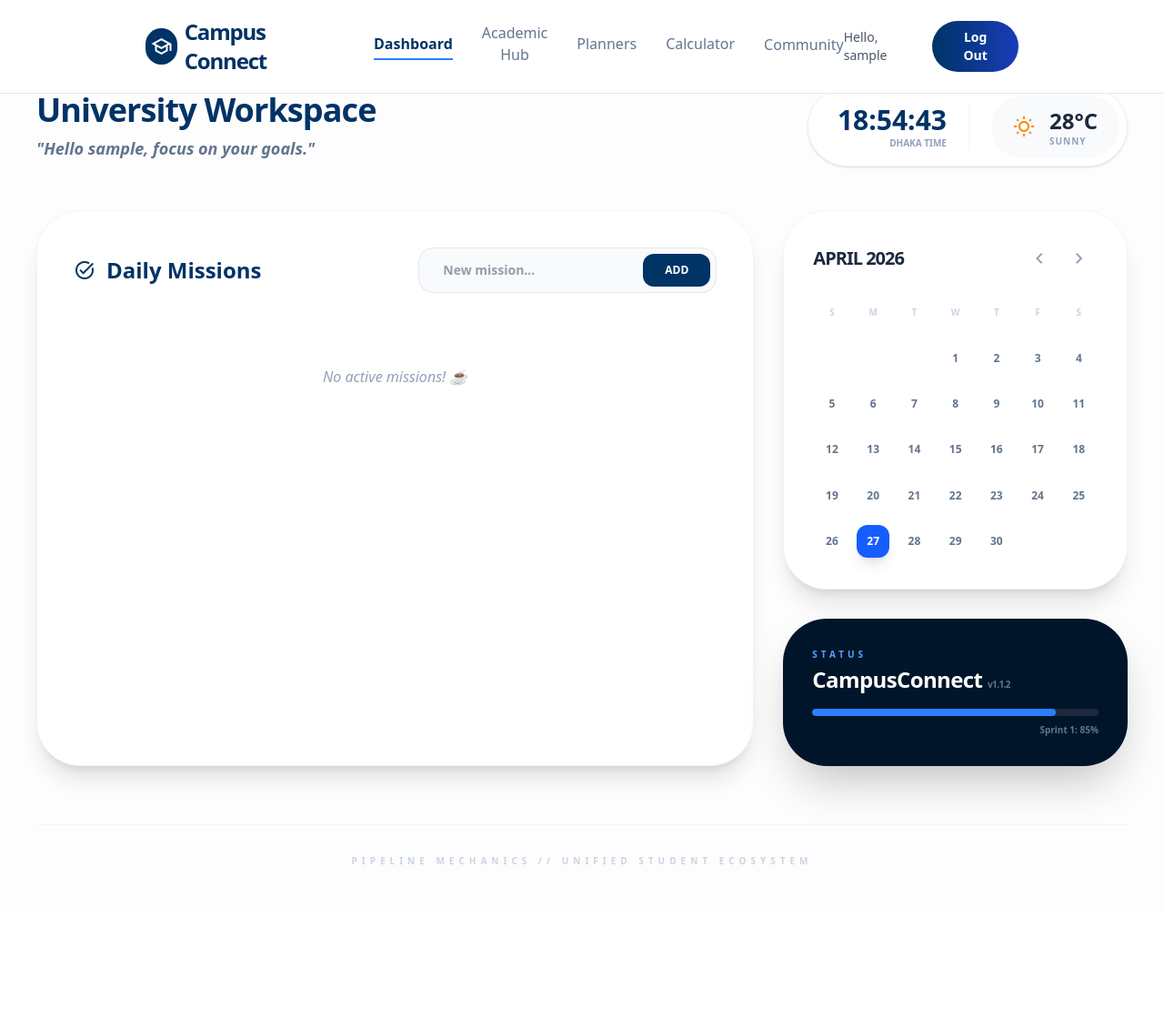
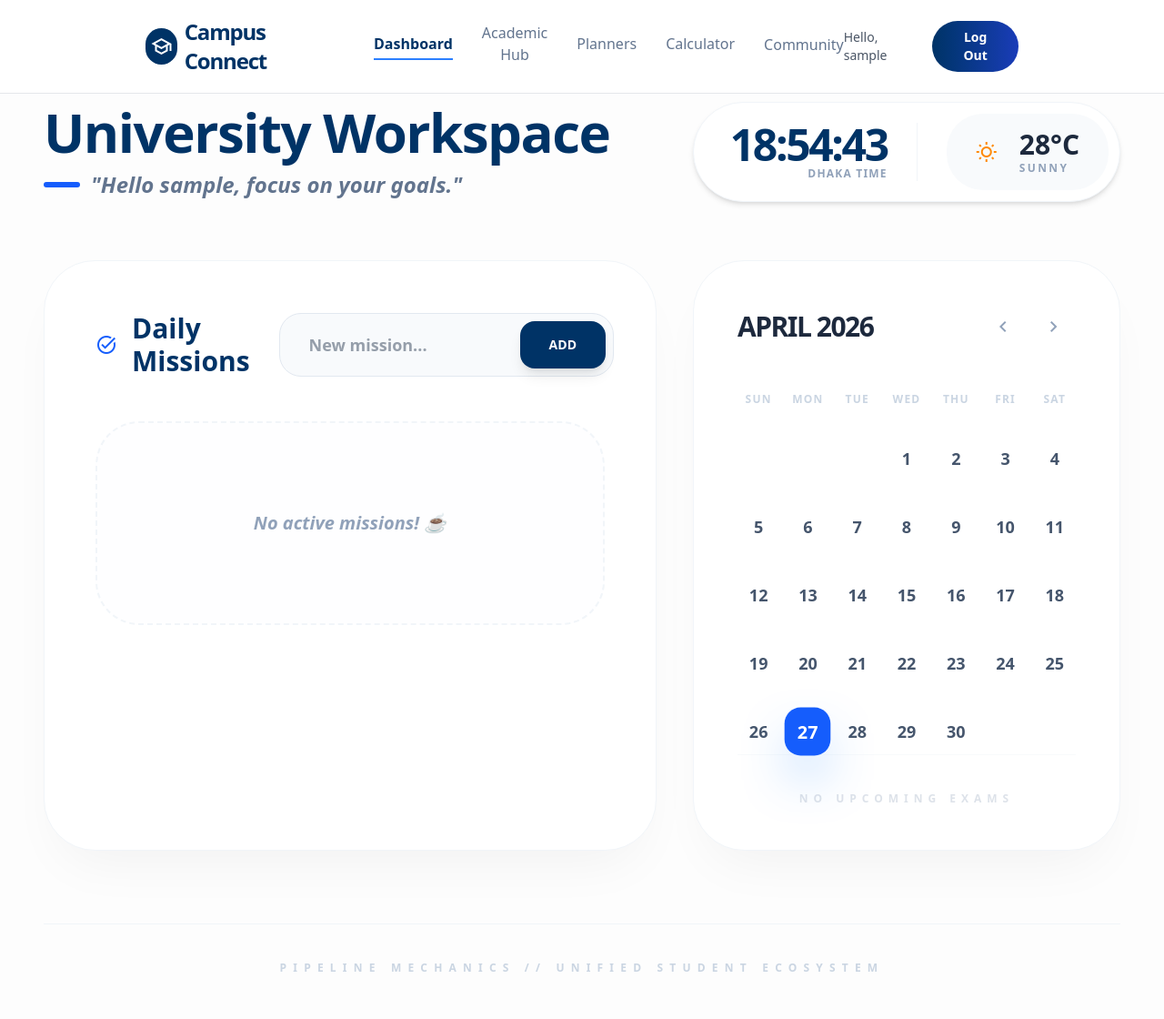
Before and after one commit to Zman008/CampusConnect, a Laravel app: page /dashboard in a window 1280 px wide. Shown: the whole page at 91% size. Before the commit the page ends 950 px from the top, so only its background shows below. Run offline with Laravel 12, Linux system fonts and the light colour scheme; the visitor is signed in with stand-in values (Sample User, id 1); data that the repository does not hold is empty; style sheets or scripts are compiled from the project's sources; parts of the project's set-up code (start-up, migrations or seed data) failed here and were passed over.

Commit message:
ui: scale up typography and optimize bento layout for large monitors

```diff
--- a/resources/views/dashboard.blade.php
+++ b/resources/views/dashboard.blade.php
@@ -1,84 +1,96 @@
 <x-layout>
     <x-slot:title>Workspace | CampusConnect</x-slot:title>
 
-    <main class="pt-24 pb-12 bg-[#fdfdfd] min-h-screen antialiased">
-        <div class="max-w-[1400px] mx-auto px-4 md:px-10">
+    <main class="pt-28 pb-12 bg-[#fdfdfd] min-h-screen antialiased">
+        <div class="max-w-[1600px] mx-auto px-6 md:px-12"> <!-- Container width increased for large monitors -->
 
-            <!-- HEADER SECTION -->
-            <div class="flex flex-col lg:flex-row justify-between items-center mb-12 gap-8">
+            <!-- ============================================================
+                 SECTION 1: HEADER (Scaled up for Large Screens)
+                 ============================================================ -->
+            <div class="flex flex-col lg:flex-row justify-between items-center mb-16 gap-8">
                 <div class="text-center lg:text-left">
-                    <h1 class="text-4xl font-extrabold text-[#003366] tracking-tight mb-2">University Workspace</h1>
-                    <p class="text-slate-500 font-semibold italic text-lg">"Hello {{ Auth::user()->username }}, focus on your goals."</p>
+                    <h1 class="text-5xl lg:text-6xl font-black text-[#003366] tracking-tight mb-3">University Workspace</h1>
+                    <div class="flex items-center justify-center lg:justify-start gap-3">
+                        <span class="h-1.5 w-10 bg-blue-600 rounded-full"></span>
+                        <p class="text-slate-500 font-bold italic text-xl lg:text-2xl">
+                            "Hello {{ Auth::user()->username }}, focus on your goals."
+                        </p>
+                    </div>
                 </div>
 
-                <!-- Live Clock & Weather -->
-                <div class="flex items-center gap-6 bg-white p-2 pl-8 rounded-[3rem] shadow-sm border border-slate-100">
-                    <div class="text-right border-r pr-6 border-slate-100">
-                        <p id="live-clock" class="text-3xl font-black text-[#003366] tabular-nums">00:00:00</p>
-                        <p class="text-[10px] uppercase text-slate-400 font-bold">Dhaka Time</p>
+                <!-- Live Clock & Weather Widget (Bigger for readability) -->
+                <div class="flex items-center gap-8 bg-white p-3 pl-10 rounded-[3.5rem] shadow-md border border-slate-100">
+                    <div class="text-right border-r pr-8 border-slate-100">
+                        <p id="live-clock" class="text-4xl lg:text-5xl font-black text-[#003366] tabular-nums tracking-tighter">00:00:00</p>
+                        <p class="text-xs uppercase text-slate-400 font-black tracking-widest">Dhaka Time</p>
                     </div>
-                    <div class="flex items-center gap-4 bg-slate-50 py-3 px-6 rounded-[2.5rem]">
-                        <span class="material-symbols-outlined text-orange-400 text-4xl">wb_sunny</span>
+                    <div class="flex items-center gap-6 bg-slate-50 py-4 px-8 rounded-[2.5rem]">
+                        <span class="material-symbols-outlined text-orange-400 text-5xl">wb_sunny</span>
                         <div class="leading-tight">
-                            <p class="text-2xl font-black text-slate-800">{{ $weather['temp'] }}°C</p>
-                            <p class="text-[10px] text-slate-400 font-bold uppercase tracking-widest">{{ $weather['desc'] }}</p>
+                            <p class="text-3xl font-black text-slate-800">{{ $weather['temp'] }}°C</p>
+                            <p class="text-xs text-slate-400 font-black uppercase tracking-[0.2em]">{{ $weather['desc'] }}</p>
                         </div>
                     </div>
                 </div>
             </div>
 
-            <!-- MAIN GRID (8:4) -->
-            <div class="grid grid-cols-12 gap-8">
+            <!-- ============================================================
+                 SECTION 2: MAIN BALANCED BENTO GRID (7:5 Ratio)
+                 ============================================================ -->
+            <div class="grid grid-cols-12 gap-10">
 
-                <!-- LEFT: TASK MANAGER (8 Cols) -->
-                <div class="col-span-12 lg:col-span-8 bg-white rounded-[3rem] border border-slate-100 shadow-xl p-8 md:p-10">
-                    <div class="flex flex-col sm:flex-row justify-between items-center mb-10 gap-6">
-                        <h3 class="text-2xl font-black text-[#003366] flex items-center gap-3">
-                            <span class="material-symbols-outlined text-3xl">task_alt</span> Daily Missions
+                <!-- ── LEFT COLUMN: TASK MANAGER ── -->
+                <div class="col-span-12 lg:col-span-7 bg-white rounded-[3.5rem] border border-slate-100 shadow-[0_30px_60px_-20px_rgba(0,0,0,0.05)] p-10 md:p-14">
+                    <div class="flex flex-col sm:flex-row justify-between items-center mb-12 gap-8">
+                        <h3 class="text-3xl font-black text-[#003366] flex items-center gap-4">
+                            <span class="material-symbols-outlined text-4xl font-bold text-blue-600">task_alt</span> Daily Missions
                         </h3>
 
-                        <form action="{{ route('tasks.store') }}" method="POST" class="flex w-full sm:w-auto bg-slate-50 rounded-2xl p-1.5 border border-slate-200">
+                        <!-- Add Task Form (Wider Input) -->
+                        <form action="{{ route('tasks.store') }}" method="POST" class="flex w-full sm:w-auto bg-slate-50 rounded-[1.5rem] p-2 border border-slate-200 focus-within:ring-4 focus-within:ring-blue-100 transition-all">
                             @csrf
-                            <input type="text" name="title" placeholder="New mission..." class="bg-transparent border-none px-5 py-2 text-sm focus:ring-0 w-full sm:w-60 text-slate-700 font-bold" required>
-                            <button type="submit" class="bg-[#003366] text-white px-6 py-2 rounded-xl text-xs font-black">ADD</button>
+                            <input type="text" name="title" placeholder="New mission..." class="bg-transparent border-none px-6 py-3 text-lg focus:ring-0 w-full sm:w-64 text-slate-700 font-bold" required>
+                            <button type="submit" class="bg-[#003366] text-white px-8 py-3 rounded-2xl text-sm font-black hover:bg-blue-800 transition-all shadow-lg">ADD</button>
                         </form>
                     </div>
 
                     <!-- Pending Tasks -->
-                    <div class="space-y-4 mb-10">
+                    <div class="space-y-6 mb-12">
                         @forelse($pendingTasks as $task)
-                            <div class="flex items-center justify-between p-5 bg-white rounded-[2rem] border border-slate-100 hover:border-blue-200 transition-all group">
-                                <div class="flex items-center gap-5">
+                            <div class="flex items-center justify-between p-6 bg-white rounded-[2.5rem] border border-slate-100 hover:border-blue-200 hover:shadow-2xl hover:shadow-blue-900/5 transition-all group">
+                                <div class="flex items-center gap-6">
                                     <form action="{{ route('tasks.toggle', $task) }}" method="POST">
                                         @csrf @method('PATCH')
-                                        <button type="submit" class="w-8 h-8 border-2 border-slate-200 rounded-xl hover:bg-blue-600 transition-all"></button>
+                                        <button type="submit" class="w-10 h-10 border-2 border-slate-200 rounded-2xl hover:bg-blue-600 transition-all flex items-center justify-center"></button>
                                     </form>
-                                    <span class="font-bold text-slate-700 text-lg">{{ $task->title }}</span>
+                                    <span class="font-extrabold text-slate-800 text-xl lg:text-2xl tracking-tight">{{ $task->title }}</span>
                                 </div>
-                                <form action="{{ route('tasks.destroy', $task) }}" method="POST" onsubmit="return confirm('Remove?')">
+                                <form action="{{ route('tasks.destroy', $task) }}" method="POST" onsubmit="return confirm('Remove this mission?')">
                                     @csrf @method('DELETE')
-                                    <button type="submit" class="material-symbols-outlined text-slate-200 hover:text-red-500 transition-colors">delete</button>
+                                    <button type="submit" class="material-symbols-outlined text-slate-300 hover:text-red-500 transition-colors text-3xl">delete</button>
                                 </form>
                             </div>
                         @empty
-                            <p class="text-center py-10 text-slate-400 italic">No active missions! ☕</p>
+                            <div class="py-24 text-center border-2 border-dashed border-slate-100 rounded-[3rem] bg-slate-50/20">
+                                <p class="text-slate-400 font-black italic text-xl">No active missions! ☕</p>
+                            </div>
                         @endforelse
                     </div>
 
                     <!-- Completed Tasks -->
                     @if($completedTasks->count() > 0)
-                    <div class="pt-8 border-t border-slate-100 space-y-3">
-                        <p class="text-[11px] font-black text-slate-300 uppercase tracking-widest ml-2 mb-4">Completed</p>
+                    <div class="pt-10 border-t border-slate-100 space-y-4">
+                        <p class="text-xs font-black text-slate-300 uppercase tracking-[0.4em] ml-4 mb-6">Accomplished</p>
                         @foreach($completedTasks as $task)
-                            <div class="flex items-center justify-between p-4 bg-slate-50/50 rounded-[1.5rem] opacity-60">
-                                <div class="flex items-center gap-5">
+                            <div class="flex items-center justify-between p-5 bg-slate-50/50 rounded-[2rem] opacity-60 hover:opacity-100 transition-opacity">
+                                <div class="flex items-center gap-6">
                                     <form action="{{ route('tasks.toggle', $task) }}" method="POST">
                                         @csrf @method('PATCH')
-                                        <button type="submit" class="w-7 h-7 bg-blue-600 rounded-xl flex items-center justify-center">
-                                            <span class="material-symbols-outlined text-white text-sm">done</span>
+                                        <button type="submit" class="w-8 h-8 bg-blue-600 rounded-xl flex items-center justify-center shadow-lg shadow-blue-500/30">
+                                            <span class="material-symbols-outlined text-white text-lg font-black">done</span>
                                         </button>
                                     </form>
-                                    <span class="font-bold text-slate-400 line-through">{{ $task->title }}</span>
+                                    <span class="font-bold text-slate-400 line-through text-lg lg:text-xl">{{ $task->title }}</span>
                                 </div>
                             </div>
                         @endforeach
@@ -86,54 +98,57 @@
                     @endif
                 </div>
 
-                <!-- RIGHT: CALENDAR (4 Cols) -->
-                <div class="col-span-12 lg:col-span-4 flex flex-col gap-8">
-                    <div class="bg-white rounded-[3rem] border border-slate-100 shadow-xl p-8">
-                        <div class="flex justify-between items-center mb-8">
-                            <h4 id="cal-month-label" class="font-black text-slate-800 text-xl uppercase tracking-tighter">Month</h4>
-                            <div class="flex gap-1">
-                                <button id="cal-prev" class="w-10 h-10 rounded-full hover:bg-slate-100 flex items-center justify-center text-slate-400">
-                                    <span class="material-symbols-outlined">chevron_left</span>
+                <!-- ── RIGHT COLUMN: CALENDAR (Bigger cells) ── -->
+                <div class="col-span-12 lg:col-span-5 bg-white rounded-[3.5rem] border border-slate-100 shadow-[0_30px_60px_-20px_rgba(0,0,0,0.05)] p-10 md:p-12 flex flex-col">
+                    <div class="flex justify-between items-center mb-12">
+                        <h4 id="cal-month-label" class="font-black text-slate-800 text-2xl lg:text-3xl uppercase tracking-tighter">Month</h4>
+                        <div class="flex gap-2">
+                            <button id="cal-prev" class="w-12 h-12 rounded-full hover:bg-slate-100 flex items-center justify-center text-slate-400 transition-all">
+                                <span class="material-symbols-outlined text-3xl">chevron_left</span>
                             </button>
-                                <button id="cal-next" class="w-10 h-10 rounded-full hover:bg-slate-100 flex items-center justify-center text-slate-400">
-                                    <span class="material-symbols-outlined">chevron_right</span>
+                            <button id="cal-next" class="w-12 h-12 rounded-full hover:bg-slate-100 flex items-center justify-center text-slate-400 transition-all">
+                                <span class="material-symbols-outlined text-3xl">chevron_right</span>
                             </button>
                         </div>
                     </div>
 
                     <!-- Days Header -->
-                        <div class="grid grid-cols-7 gap-1 text-center text-[10px] font-black text-slate-300 mb-6">
-                            <span>S</span><span>M</span><span>T</span><span>W</span><span>T</span><span>F</span><span>S</span>
+                    <div class="grid grid-cols-7 gap-2 text-center text-xs font-black text-slate-300 mb-8 tracking-widest">
+                        <span>SUN</span><span>MON</span><span>TUE</span><span>WED</span><span>THU</span><span>FRI</span><span>SAT</span>
                     </div>
 
-                        <!-- Grid Container (Fixed the 7 columns here) -->
-                        <div id="cal-grid" class="grid grid-cols-7 gap-y-3 gap-x-1 text-center min-h-[240px]">
+                    <!-- Grid Container (Increased min-height) -->
+                    <div id="cal-grid" class="grid grid-cols-7 gap-y-6 gap-x-2 text-center min-h-[350px]">
                         <!-- Filled by JS -->
+                    </div>
+
+                    <!-- Exam Indicator -->
+                    <div class="mt-auto pt-10 border-t border-slate-50">
+                        @if($upcomingExam)
+                            <div class="flex items-center gap-4 p-6 bg-red-50 rounded-[2rem] border border-red-100">
+                                <div class="w-3 h-3 bg-red-500 rounded-full animate-ping"></div>
+                                <p class="text-sm font-black text-red-600 uppercase tracking-widest">Exam: {{ $upcomingExam->name }}</p>
+                            </div>
+                        @else
+                            <div class="flex items-center justify-center gap-4 opacity-30">
+                                <p class="text-xs font-black text-slate-400 uppercase tracking-[0.5em]">No Upcoming Exams</p>
+                            </div>
+                        @endif
                     </div>
                 </div>
 
-                    <!-- Engine Status -->
-                    <div class="p-8 bg-[#001529] rounded-[3rem] shadow-2xl relative overflow-hidden">
-                        <p class="text-blue-400 text-[10px] font-black uppercase tracking-[0.4em] mb-1">Status</p>
-                        <h4 class="text-white text-2xl font-bold tracking-tight">CampusConnect <span class="text-[10px] text-slate-500">v1.1.2</span></h4>
-                        <div class="w-full bg-slate-800 h-2 rounded-full overflow-hidden mt-4">
-                            <div class="bg-blue-500 h-full w-[85%] rounded-full"></div>
-                        </div>
-                        <p class="text-slate-500 text-[10px] font-black mt-2 text-right">Sprint 1: 85%</p>
-                    </div>
-                </div>
             </div>
 
-            <!-- Footer -->
-            <footer class="mt-16 text-center border-t border-slate-100 pt-8">
-                <p class="text-slate-300 text-[10px] font-black uppercase tracking-[0.5em]">Pipeline Mechanics // Unified Student Ecosystem</p>
+            <!-- FOOTER -->
+            <footer class="mt-20 text-center border-t border-slate-100 pt-10">
+                <p class="text-slate-300 text-xs font-black uppercase tracking-[0.6em]">Pipeline Mechanics // Unified Student Ecosystem</p>
             </footer>
         </div>
     </main>
 
     <script>
     document.addEventListener('DOMContentLoaded', function () {
-        // Live Clock
+        // Live Clock (Updated for 2-digit sizing)
         const clock = document.getElementById('live-clock');
         function updateClock() {
             clock.innerText = new Date().toLocaleTimeString('en-US', {
@@ -142,7 +157,7 @@
         }
         setInterval(updateClock, 1000); updateClock();
 
-        // Calendar
+        // Calendar Logic (No changes needed for JS, just CSS classes below)
         const MONTHS = ['January','February','March','April','May','June','July','August','September','October','November','December'];
         const today = new Date();
         let viewYear = today.getFullYear();
@@ -168,9 +183,10 @@
 
                 const span = document.createElement('span');
                 span.textContent = day;
+                // Font size increased here: text-sm to text-lg
                 span.className = isToday
-                    ? 'w-9 h-9 flex items-center justify-center text-xs font-black rounded-xl bg-blue-600 text-white shadow-lg'
-                    : 'w-9 h-9 flex items-center justify-center text-xs font-bold rounded-xl text-slate-500 hover:bg-slate-50 cursor-pointer transition-all';
+                    ? 'w-12 h-12 flex items-center justify-center text-lg font-black rounded-2xl bg-blue-600 text-white shadow-2xl shadow-blue-400 scale-110'
+                    : 'w-12 h-12 flex items-center justify-center text-lg font-bold rounded-2xl text-slate-600 hover:bg-slate-50 cursor-pointer transition-all';
 
                 dayBox.appendChild(span);
                 grid.appendChild(dayBox);
```
Lines whose indentation alone changed are shown as unchanged.
